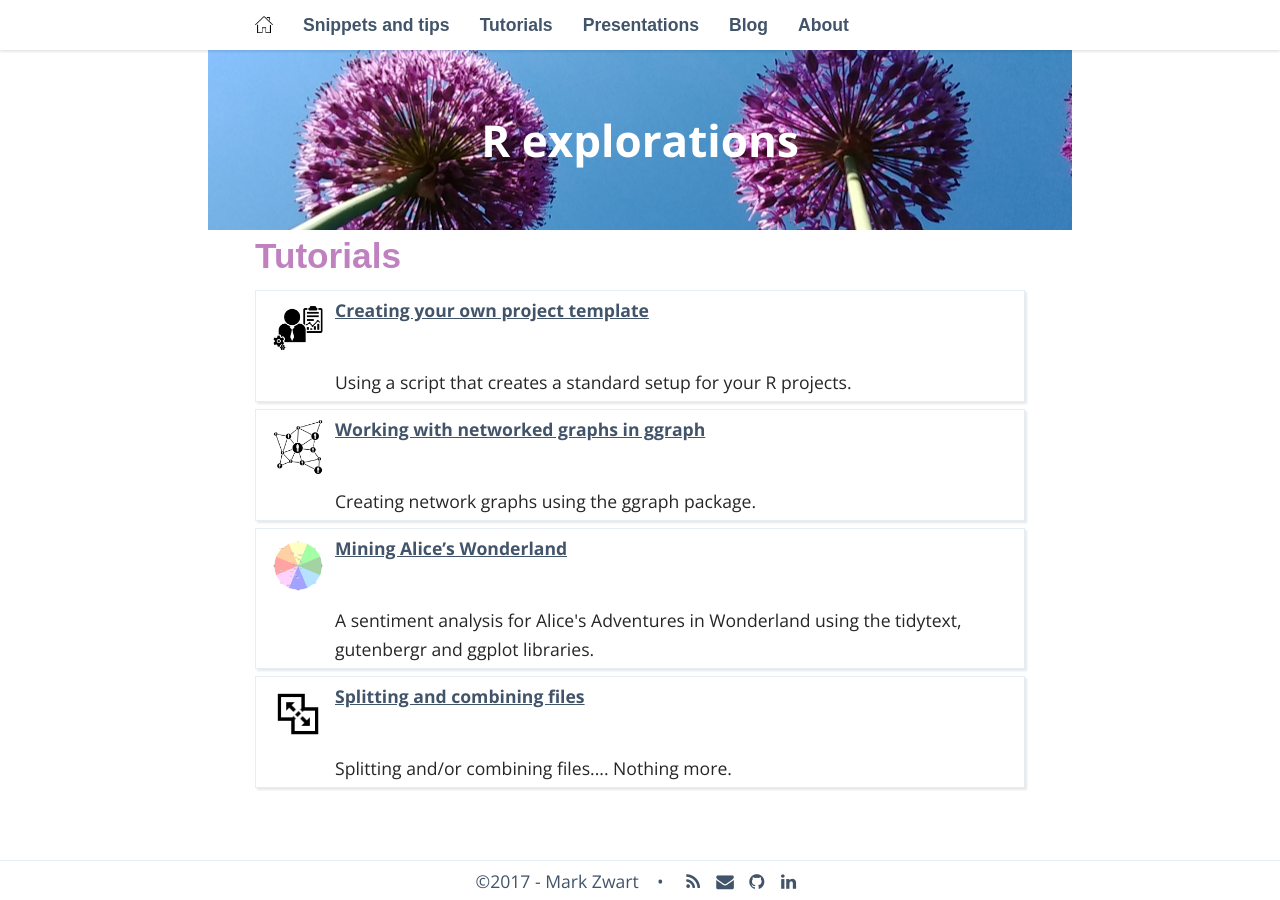
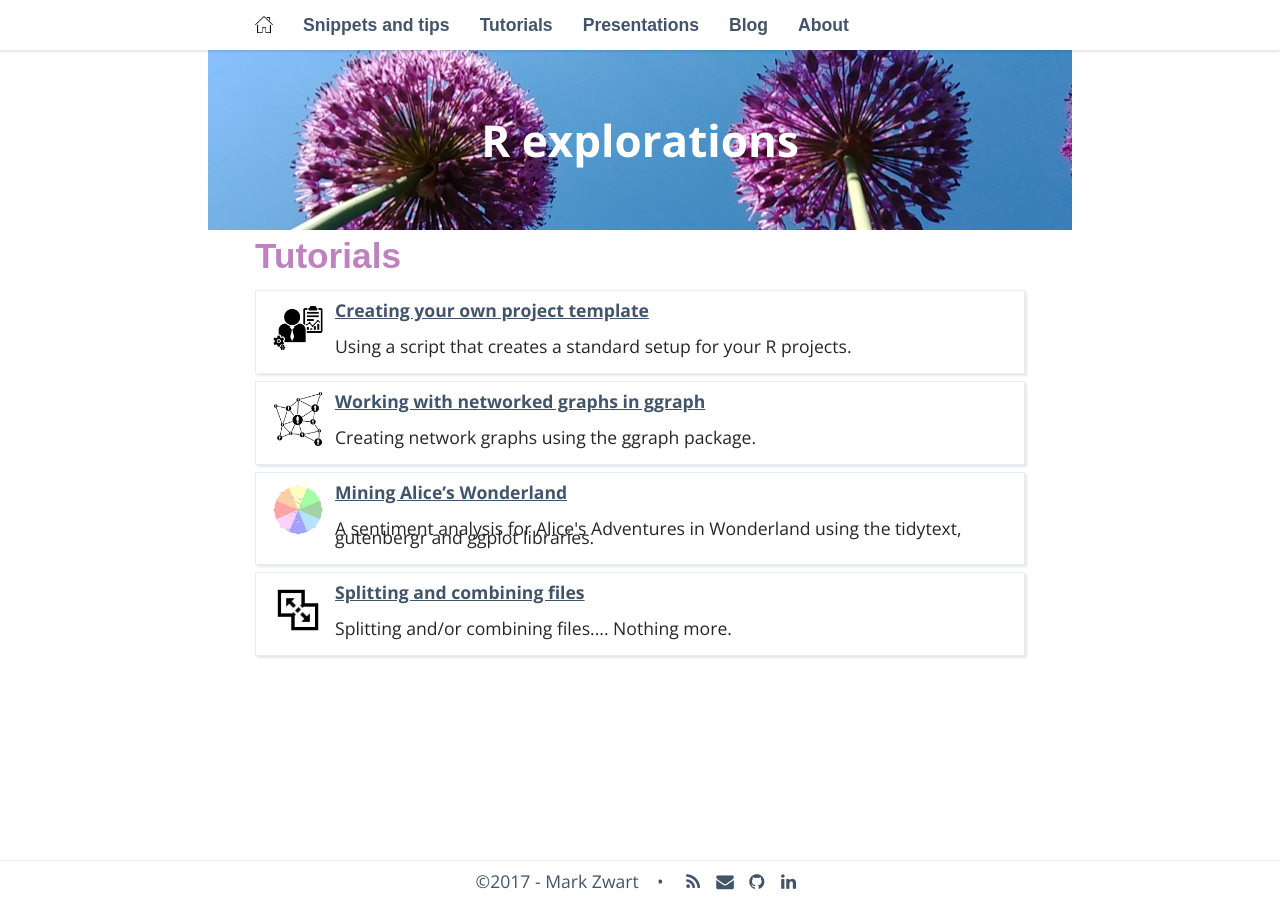
Before and after one commit to mark-me/mark-me.github.io, a Jekyll site: the page built from _pages/02-tutorials.md, in a window 1280 px wide. Built offline with Jekyll 4.4.1, drawn with Linux system fonts in a browser that asks for light colours; nearby versions of some CDN libraries; some web fonts are replaced; comment, search, counter and statistics services are not loaded.

Commit message:
Update 02-tutorials.md

```diff
--- a/_pages/02-tutorials.md
+++ b/_pages/02-tutorials.md
@@ -12,8 +12,7 @@ navigation_weight: 2
     </div>
     <div clas = "index_item_right">
       <a href="{{ page.url }}">{{ page.title }}</a><time>{% if page.author %}&nbsp;•&nbsp;{{ page.author}}{% endif %}</time><br>
-      <p class="spacer">&nbsp;</p>
-      {{ page.description }}
+      <p class="spacer">{{ page.description }}</p>
     </div>
   </div>
 {% endfor %}
```
